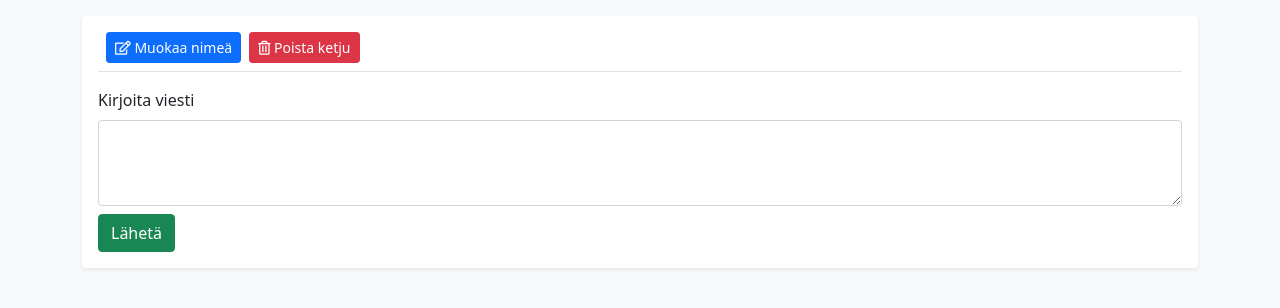
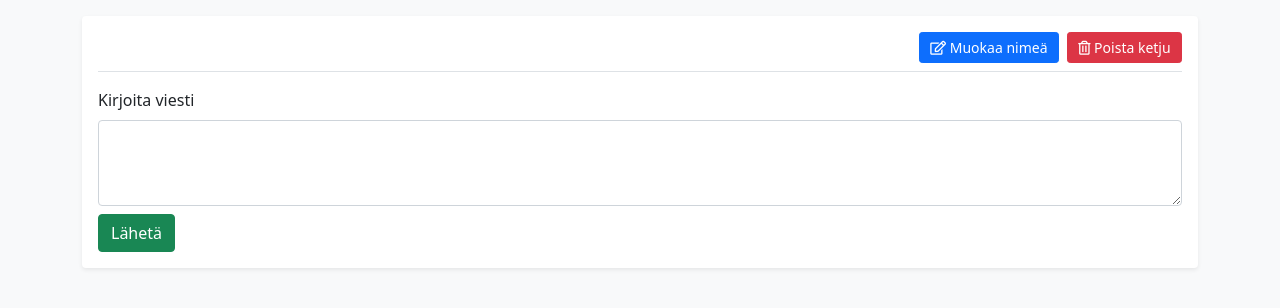
Before and after one commit to anttioo/tsoha-keskustelusovellus, a Flask app: template templates/thread.html in a window 1280 px wide. Shown: the part 56-364 px from the top of the page. Run offline with Flask 2, Linux system fonts and the light colour scheme; the template is opened without the code that fills it, so the values that code supplies are empty; some libraries are stand-ins or nearby versions.

Commit message:
improved edit thread name

```diff
--- a/templates/thread.html
+++ b/templates/thread.html
@@ -66,25 +66,29 @@
         <div class="d-flex flex-row align-items-center border-bottom pb-2">
             <div id="thread-controls" class="not-editing w-100">
                 <div id="not-editing-controls" class="d-flex flex-row align-items-center">
-                    <h5 class="mb-0">{{ thread.name }}</h5>
-                    <button id="edit-name-btn" class="btn btn-primary btn-sm ms-2">
+                    <h5 class="mb-0 w-75" style="line-height: 38px">{{ thread.name }}</h5>
+                    <div class="w-25 d-flex">
+                        <button id="edit-name-btn" class="btn btn-primary btn-sm ms-2 flex-grow-1">
                             <i class="far fa-edit"></i> Muokaa nimeä
                         </button>
-                    <button class="btn btn-danger btn-sm ms-2" data-bs-toggle="modal"
+                        <button class="btn btn-danger btn-sm ms-2 flex-grow-1" data-bs-toggle="modal"
                                 data-bs-target="#delete-thread-modal"><i class="far fa-trash-alt"></i> Poista ketju
                         </button>
+                    </div>
                 </div>
                 <div id="editing-controls">
                     <form method="post" action="/threads/{{ thread.id }}/name"
                           class="d-flex flex-row align-items-center">
-                        <input id="edit-name-field" name="name" type="text" class="form-control"
+                        <input id="edit-name-field" name="name" type="text" class="form-control w-75"
                                value="{{ thread.name }}"/>
-                        <button type="submit" class="btn btn-success btn-sm ms-2">
+                        <div class="w-25 d-flex">
+                            <button type="submit" class="btn btn-success btn-sm ms-2 flex-grow-1">
                                 <i class="far fa-edit"></i> Tallenna muutos
                             </button>
-                        <button id="cancel-edit-name-btn" class="btn btn-secondary btn-sm ms-2"><i
+                            <button id="cancel-edit-name-btn" class="btn btn-secondary btn-sm ms-2 flex-grow-1"><i
                                     class="far fa-trash-alt"></i> Peruuta
                             </button>
+                        </div>
                     </form>
                 </div>
             </div>
```
Lines whose indentation alone changed are shown as unchanged.
